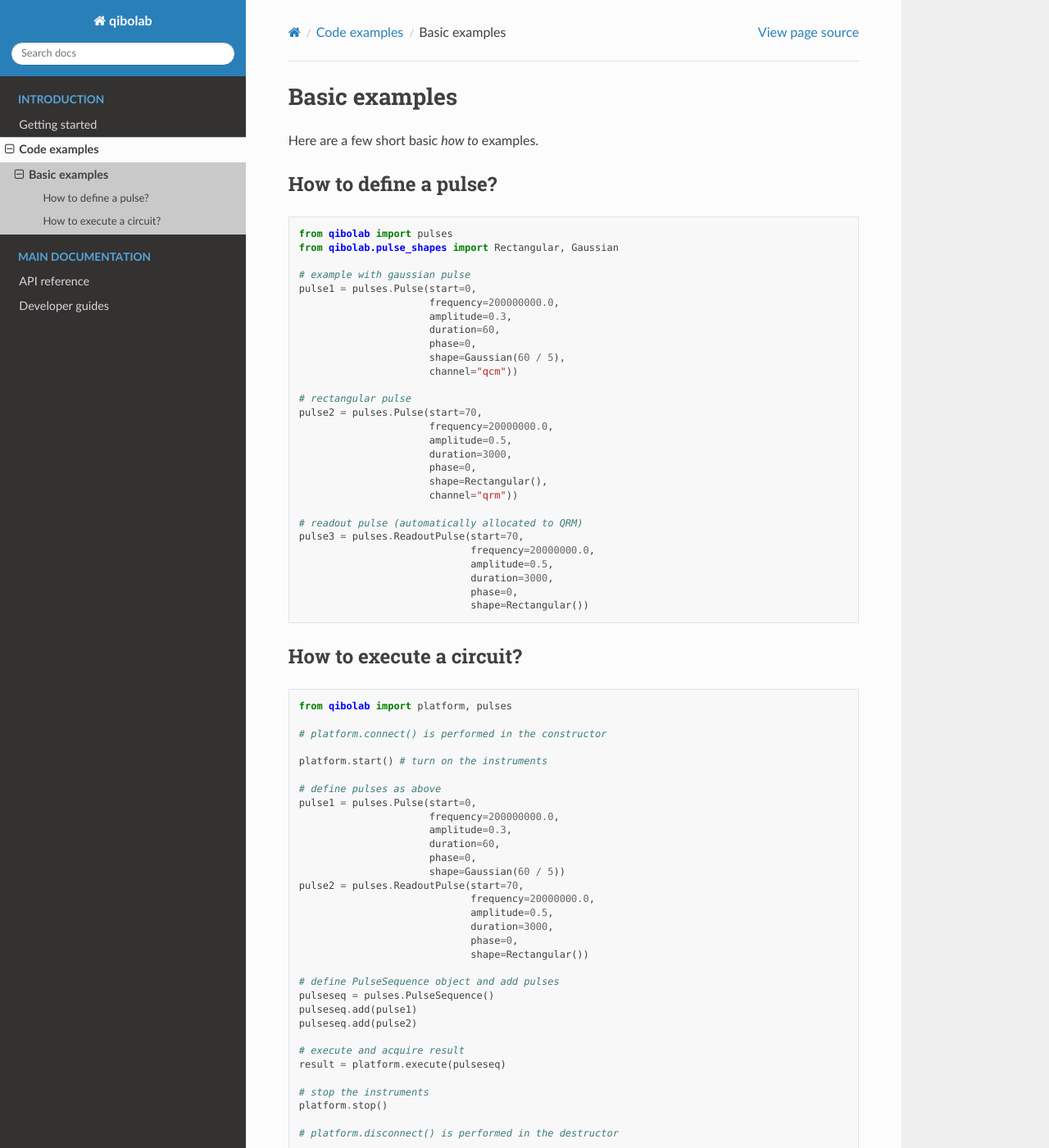
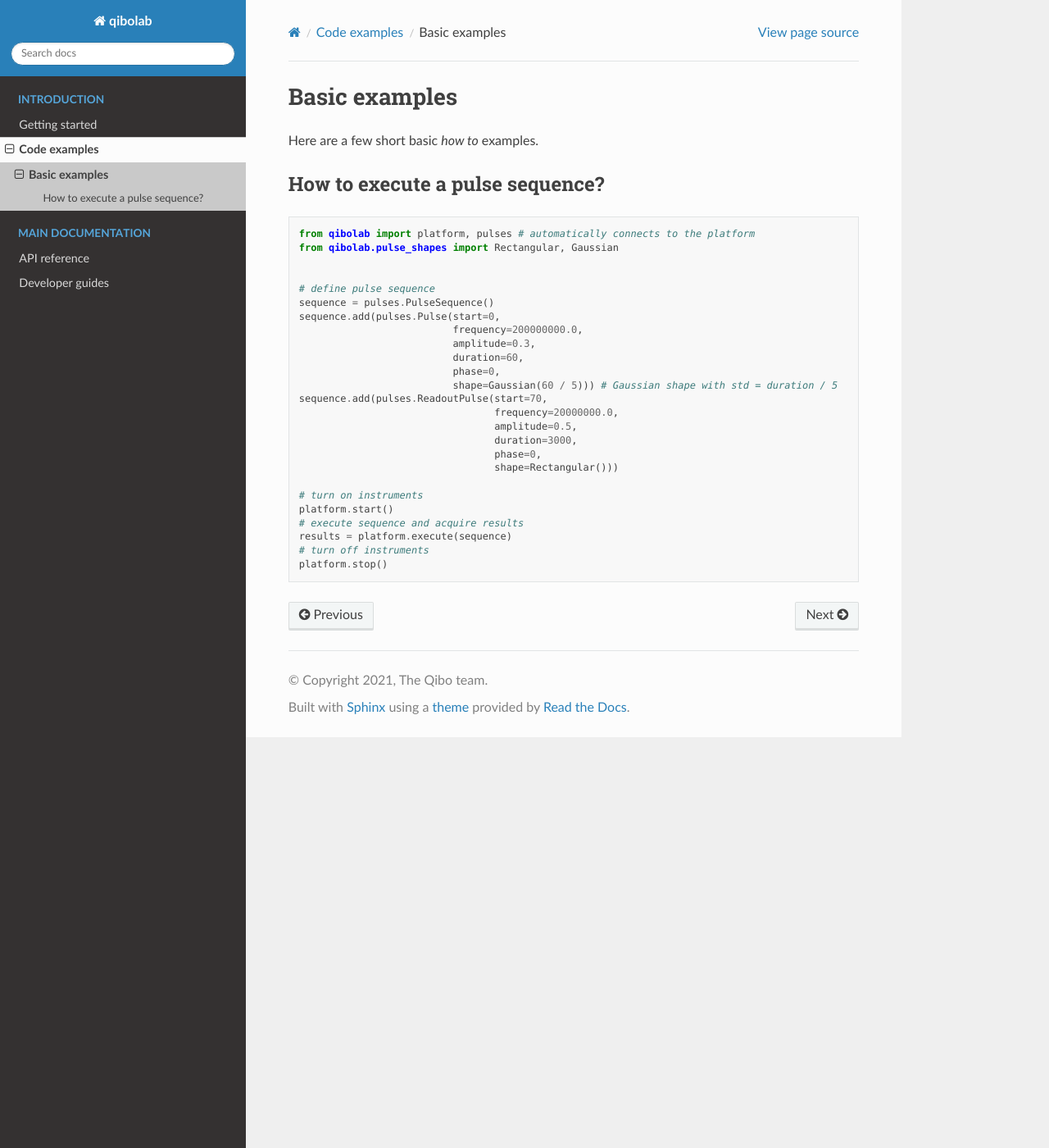
Before and after one commit to qiboteam/qibolab, a Sphinx documentation site: the page built from doc/source/code-examples/basic.rst, in a window 1280 px wide and 1400 px high. Shown: the whole window at 82% size. Built offline with Sphinx 7.4.7 and the Read the Docs theme 2.0.0, drawn with Linux system fonts in a browser that asks for light colours.

Commit message:
update how to example

```diff
--- a/doc/source/code-examples/basic.rst
+++ b/doc/source/code-examples/basic.rst
@@ -3,75 +3,33 @@ Basic examples
 
 Here are a few short basic `how to` examples.
 
-How to define a pulse?
-----------------------
+How to execute a pulse sequence?
+--------------------------------
 
 .. code-block::  python
 
-    from qibolab import pulses
+    from qibolab import platform, pulses # automatically connects to the platform
     from qibolab.pulse_shapes import Rectangular, Gaussian
 
-    # example with gaussian pulse
-    pulse1 = pulses.Pulse(start=0,
-                          frequency=200000000.0,
-                          amplitude=0.3,
-                          duration=60,
-                          phase=0,
-                          shape=Gaussian(60 / 5),
-                          channel="qcm"))
 
-    # rectangular pulse
-    pulse2 = pulses.Pulse(start=70,
-                          frequency=20000000.0,
-                          amplitude=0.5,
-                          duration=3000,
-                          phase=0,
-                          shape=Rectangular(),
-                          channel="qrm"))
+    # define pulse sequence
+    sequence = pulses.PulseSequence()
+    sequence.add(pulses.Pulse(start=0,
+                              frequency=200000000.0,
+                              amplitude=0.3,
+                              duration=60,
+                              phase=0,
+                              shape=Gaussian(60 / 5))) # Gaussian shape with std = duration / 5
+    sequence.add(pulses.ReadoutPulse(start=70,
+                                     frequency=20000000.0,
+                                     amplitude=0.5,
+                                     duration=3000,
+                                     phase=0,
+                                     shape=Rectangular()))
 
-    # readout pulse (automatically allocated to QRM)
-    pulse3 = pulses.ReadoutPulse(start=70,
-                                 frequency=20000000.0,
-                                 amplitude=0.5,
-                                 duration=3000,
-                                 phase=0,
-                                 shape=Rectangular())
-
-
-How to execute a circuit?
--------------------------
-
-.. code-block::  python
-
-    from qibolab import platform, pulses
-
-    # platform.connect() is performed in the constructor
-
-    platform.start() # turn on the instruments
-
-    # define pulses as above
-    pulse1 = pulses.Pulse(start=0,
-                          frequency=200000000.0,
-                          amplitude=0.3,
-                          duration=60,
-                          phase=0,
-                          shape=Gaussian(60 / 5))
-    pulse2 = pulses.ReadoutPulse(start=70,
-                                 frequency=20000000.0,
-                                 amplitude=0.5,
-                                 duration=3000,
-                                 phase=0,
-                                 shape=Rectangular())
-
-    # define PulseSequence object and add pulses
-    pulseseq = pulses.PulseSequence()
-    pulseseq.add(pulse1)
-    pulseseq.add(pulse2)
-
-    # execute and acquire result
-    result = platform.execute(pulseseq)
-
-    # stop the instruments
+    # turn on instruments
+    platform.start()
+    # execute sequence and acquire results
+    results = platform.execute(sequence)
+    # turn off instruments
     platform.stop()
-
-    # platform.disconnect() is performed in the destructor
```
